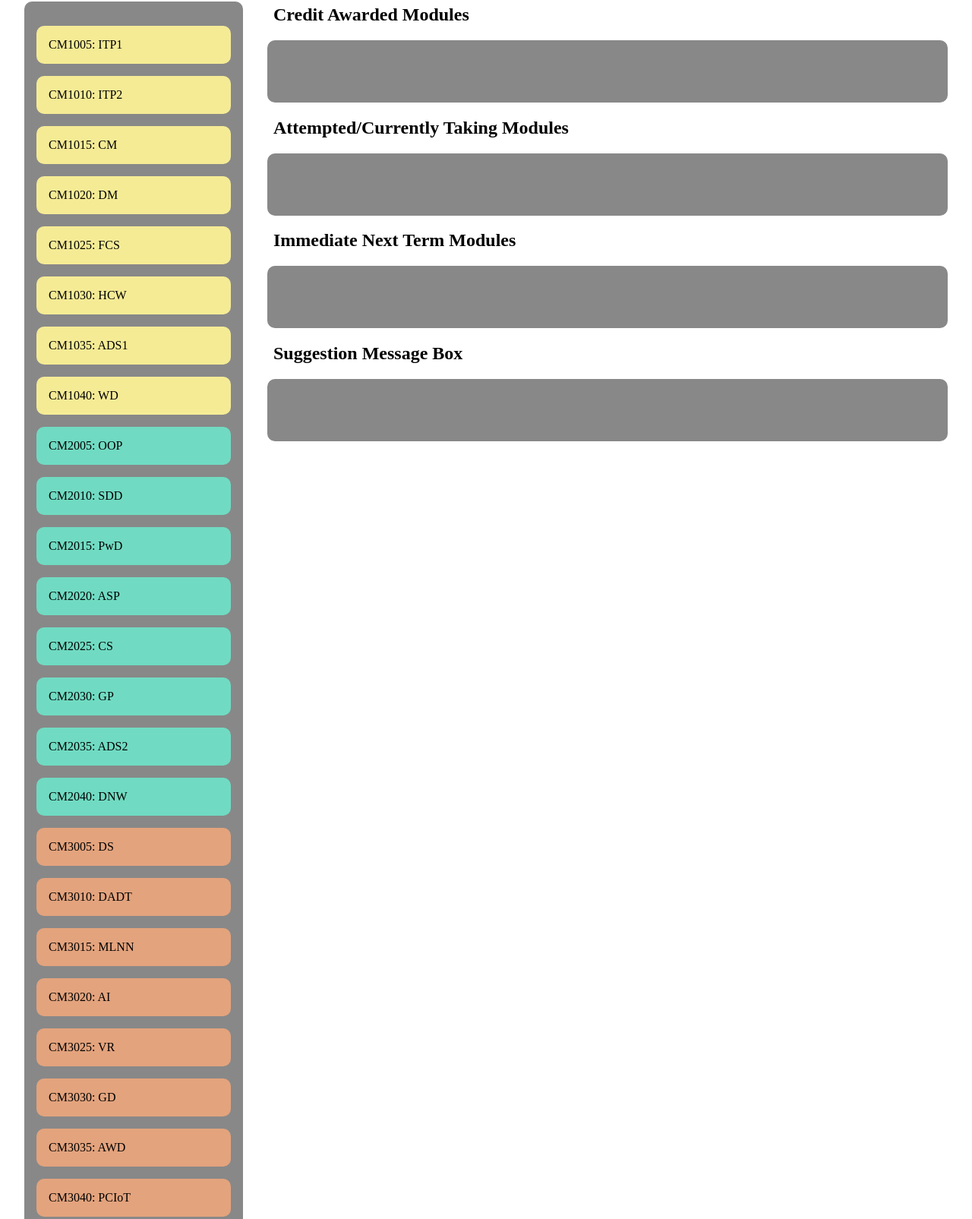
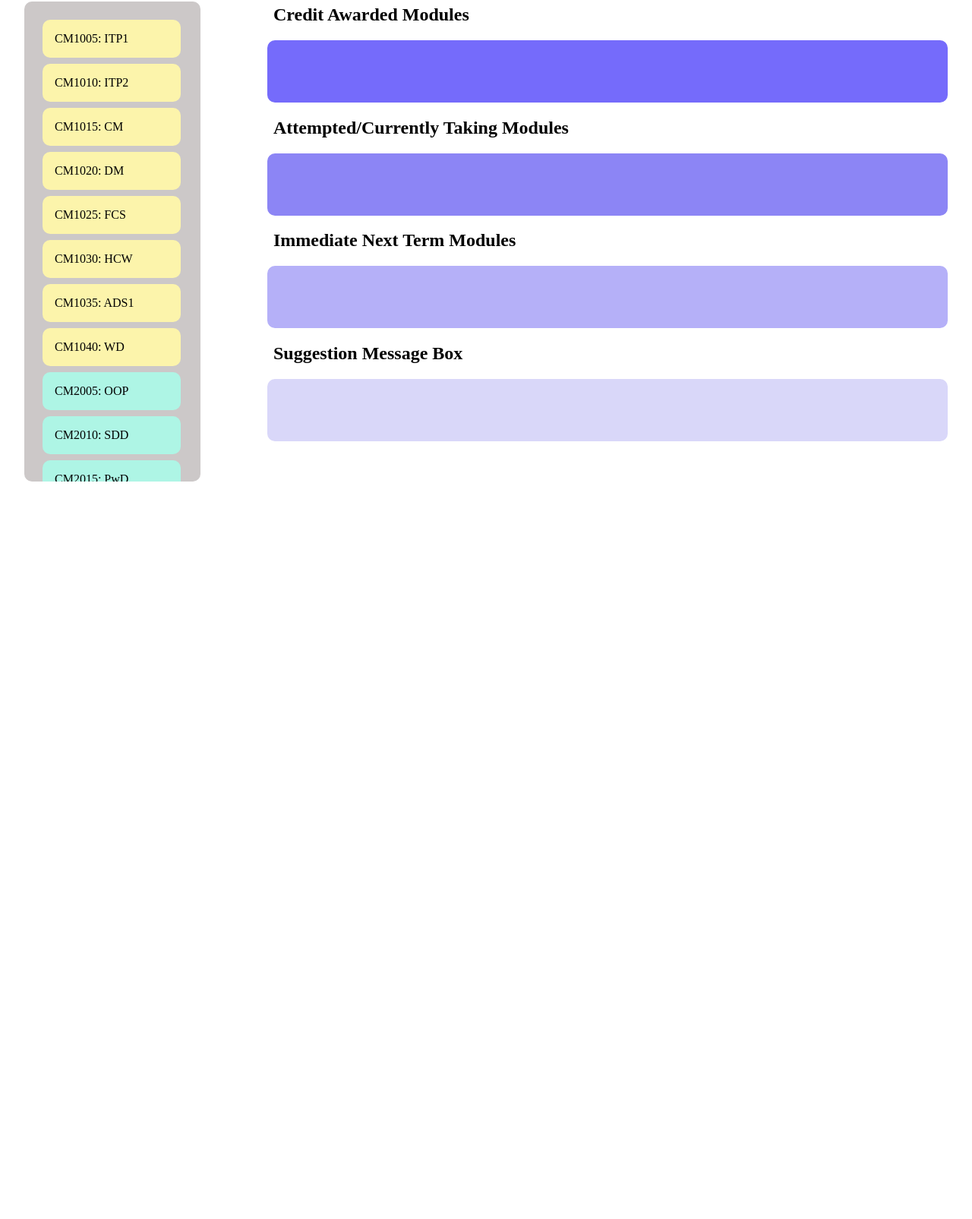
Before and after one commit to uol-taiwan/MSP, a plain HTML site: page index.html in a window 1280 px wide. Shown: the part 94-1699 px from the top of the page at 76% size. After the commit the page ends 800 px from the top, so only its background shows below. Drawn offline with Linux system fonts and the light colour scheme.

Commit message:
Draggable Sortable + Color

```diff
--- a/index.html
+++ b/index.html
@@ -1,5 +1,4 @@
 <!DOCTYPE html>
-
 <head>
     <meta charset="utf-8">
     <meta viewport" content="width=device-width, initial-scale=1.0">
@@ -12,37 +11,37 @@
 <body>
     <h1>Module Selection Planner</h1>
     <div class="main">
-        <div class="left-column container" id="all_modules">
-            <p class="draggable level-4" draggable="true">CM1005: ITP1</p>
-            <p class="draggable level-4" draggable="true">CM1010: ITP2</p>
-            <p class="draggable level-4" draggable="true">CM1015: CM</p>
-            <p class="draggable level-4" draggable="true">CM1020: DM</p>
-            <p class="draggable level-4" draggable="true">CM1025: FCS</p>
-            <p class="draggable level-4" draggable="true">CM1030: HCW</p>
-            <p class="draggable level-4" draggable="true">CM1035: ADS1</p>
-            <p class="draggable level-4" draggable="true">CM1040: WD</p>
-            <p class="draggable level-5" draggable="true">CM2005: OOP</p>
-            <p class="draggable level-5" draggable="true">CM2010: SDD</p>
-            <p class="draggable level-5" draggable="true">CM2015: PwD</p>
-            <p class="draggable level-5" draggable="true">CM2020: ASP</p>
-            <p class="draggable level-5" draggable="true">CM2025: CS</p>
-            <p class="draggable level-5" draggable="true">CM2030: GP</p>
-            <p class="draggable level-5" draggable="true">CM2035: ADS2</p>
-            <p class="draggable level-5" draggable="true">CM2040: DNW</p>
-            <p class="draggable level-6" draggable="true">CM3005: DS</p>
-            <p class="draggable level-6" draggable="true">CM3010: DADT</p>
-            <p class="draggable level-6" draggable="true">CM3015: MLNN</p>
-            <p class="draggable level-6" draggable="true">CM3020: AI</p>
-            <p class="draggable level-6" draggable="true">CM3025: VR</p>
-            <p class="draggable level-6" draggable="true">CM3030: GD</p>
-            <p class="draggable level-6" draggable="true">CM3035: AWD</p>
-            <p class="draggable level-6" draggable="true">CM3040: PCIoT</p>
-            <p class="draggable level-6" draggable="true">CM3045: 3DGA</p>
-            <p class="draggable level-6" draggable="true">CM3050: MD</p>
-            <p class="draggable level-6" draggable="true">CM3055: ID</p>
-            <p class="draggable level-6" draggable="true">CM3060: NLP</p>
-            <p class="draggable level-6" draggable="true">CM3065: ISP</p>
-            <p class="draggable level-6" draggable="true">CM3070: Final Project</p>
+        <div class="left-column container scrollable" id="all_modules">
+            <div class="draggable level-4" draggable="true" id="0">CM1005: ITP1</div>
+            <div class="draggable level-4" draggable="true" id="1">CM1010: ITP2</div>
+            <div class="draggable level-4" draggable="true" id="2">CM1015: CM</div>
+            <div class="draggable level-4" draggable="true" id="3">CM1020: DM</div>
+            <div class="draggable level-4" draggable="true" id="4">CM1025: FCS</div>
+            <div class="draggable level-4" draggable="true" id="5">CM1030: HCW</div>
+            <div class="draggable level-4" draggable="true" id="6">CM1035: ADS1</div>
+            <div class="draggable level-4" draggable="true" id="7">CM1040: WD</div>
+            <div class="draggable level-5" draggable="true" id="8">CM2005: OOP</div>
+            <div class="draggable level-5" draggable="true" id="9">CM2010: SDD</div>
+            <div class="draggable level-5" draggable="true" id="10">CM2015: PwD</div>
+            <div class="draggable level-5" draggable="true" id="11">CM2020: ASP</div>
+            <div class="draggable level-5" draggable="true" id="12">CM2025: CS</div>
+            <div class="draggable level-5" draggable="true" id="13">CM2030: GP</div>
+            <div class="draggable level-5" draggable="true" id="14">CM2035: ADS2</div>
+            <div class="draggable level-5" draggable="true" id="15">CM2040: DNW</div>
+            <div class="draggable level-6" draggable="true" id="16">CM3005: DS</div>
+            <div class="draggable level-6" draggable="true" id="17">CM3010: DADT</div>
+            <div class="draggable level-6" draggable="true" id="18">CM3015: MLNN</div>
+            <div class="draggable level-6" draggable="true" id="19">CM3020: AI</div>
+            <div class="draggable level-6" draggable="true" id="20">CM3025: VR</div>
+            <div class="draggable level-6" draggable="true" id="21">CM3030: GD</div>
+            <div class="draggable level-6" draggable="true" id="22">CM3035: AWD</div>
+            <div class="draggable level-6" draggable="true" id="23">CM3040: PCIoT</div>
+            <div class="draggable level-6" draggable="true" id="24">CM3045: 3DGA</div>
+            <div class="draggable level-6" draggable="true" id="25">CM3050: MD</div>
+            <div class="draggable level-6" draggable="true" id="26">CM3055: ID</div>
+            <div class="draggable level-6" draggable="true" id="27">CM3060: NLP</div>
+            <div class="draggable level-6" draggable="true" id="28">CM3065: ISP</div>
+            <div class="draggable level-6" draggable="true" id="29">CM3070: Final Project</div>
         </div>
         <div class="right-column">
             <div>
--- a/index.js
+++ b/index.js
@@ -1,3 +1,6 @@
+/** The following code up to the function getDragAfterElement()
+ * is from https://youtu.be/jfYWwQrtzzY
+ */
 const draggables = document.querySelectorAll(".draggable");
 const containers = document.querySelectorAll(".container");
 
@@ -7,13 +10,15 @@ draggables.forEach((draggable) => {
   });
   draggable.addEventListener("dragend", () => {
     draggable.classList.remove("dragging");
+    // sort after each drag
+    sortModule();
   });
 });
 
 containers.forEach((container) => {
   container.addEventListener("dragover", (e) => {
     e.preventDefault();
-    const afterElement = getDragAfterElement(container, e.clientY);
+    const afterElement = getDragAfterElement(container, e.clientX);
     const draggable = document.querySelector(".dragging");
     if (afterElement == null) {
       container.appendChild(draggable);
@@ -23,18 +28,43 @@ containers.forEach((container) => {
   });
 });
 
-function getDragAfterElement(container, y) {
+function sortModule() {
+  let toSort = document.getElementById("all_modules").children;
+  toSort = Array.prototype.slice.call(toSort, 0);
+  toSort.sort((a, b) => {
+    const aord = +a.id;
+    const bord = +b.id;
+    return aord - bord < 0 ? -1 : 1;
+  });
+
+  let parent = document.getElementById("all_modules");
+  parent.innerHTML = "";
+  for (let i = 0; i < toSort.length; i++) {
+    parent.appendChild(toSort[i]);
+  }
+}
+
+function getDragAfterElement(container, x) {
   const draggableElements = [
     ...container.querySelectorAll(".draggable:not(.dragging)"),
   ];
 
-  return draggableElements.reduce((closest, child) => {
+  return draggableElements.reduce(
+    (closest, child) => {
       const box = child.getBoundingClientRect();
-    const offset = y - box.top - box.height / 2;
+      const offset = x - box.right - box.width / 2;
       if (offset < 0 && offset > closest.offset) {
         return { offset: offset, element: child };
       } else {
         return closest;
       }
-  }, { offset: Number.POSITIVE_INFINITY }.element);
+    },
+    { offset: Number.NEGATIVE_INFINITY }
+  ).element;
 }
+
+// End of cited code
+
+/** Sort Modules if dragged back
+ * https://stackoverflow.com/questions/5066925/javascript-only-sort-a-bunch-of-divs
+ */
--- a/style.css
+++ b/style.css
@@ -23,52 +23,75 @@ h2 {
   border-radius: 10px;
 }
 
+div.scrollable {
+  /* overflow-x: hidden; */
+  /* overflow-y: auto; */
+  overflow: auto;
+  height: 600px;
+}
+
+.left-column {
+  margin-bottom: 2rem;
+  background-color: rgb(204, 200, 200);
+  max-width: 200px
+}
+
 .right-column .container {
   margin-right: 2rem;
   min-height: 50px;
+  display: flex;
+  flex-wrap: wrap;
+  max-width: 1000px;
 }
 
 .draggable {
   padding: 1rem;
   background-color: white;
-  /* border: 1px solid black; */
   border-radius: 10px;
+  margin: 0.5rem;
+  cursor: move;
+  max-width: 150px;
+}
+
+.draggable.dragging {
+  opacity: 0.5;
 }
 
 .level-4 {
-  background-color: #f5eb95;
+  background-color: #fcf4ab;
 }
 
 .level-5 {
-  background-color: #70dbc2;
+  background-color: #aef5e5;
 }
 
 .level-6 {
-  background-color: #e3a37d;
+  background-color: #ffdeca;
 }
 
 #all_modules {
-  /* width: 20%; */
+  /*  */
 }
 
 #credit-modules {
-  /*  */
+  background-color: #756bfb;
 }
 
 #attempt-modules {
-  /*  */
+  background-color: #8c85f5;
 }
 
 #planning-modules {
-  /*  */
+  background-color: #b5b0f8;
 }
 
 #suggestion-message {
-  background-color: #888;
+  background-color: #d9d7f9;
   padding: 1rem;
   margin-top: 1rem;
   margin-right: 2rem;
   margin-left: 2rem;
   border-radius: 10px;
   min-height: 50px;
+  max-width: 1000px;
 }
```
Lines whose indentation alone changed are shown as unchanged.
